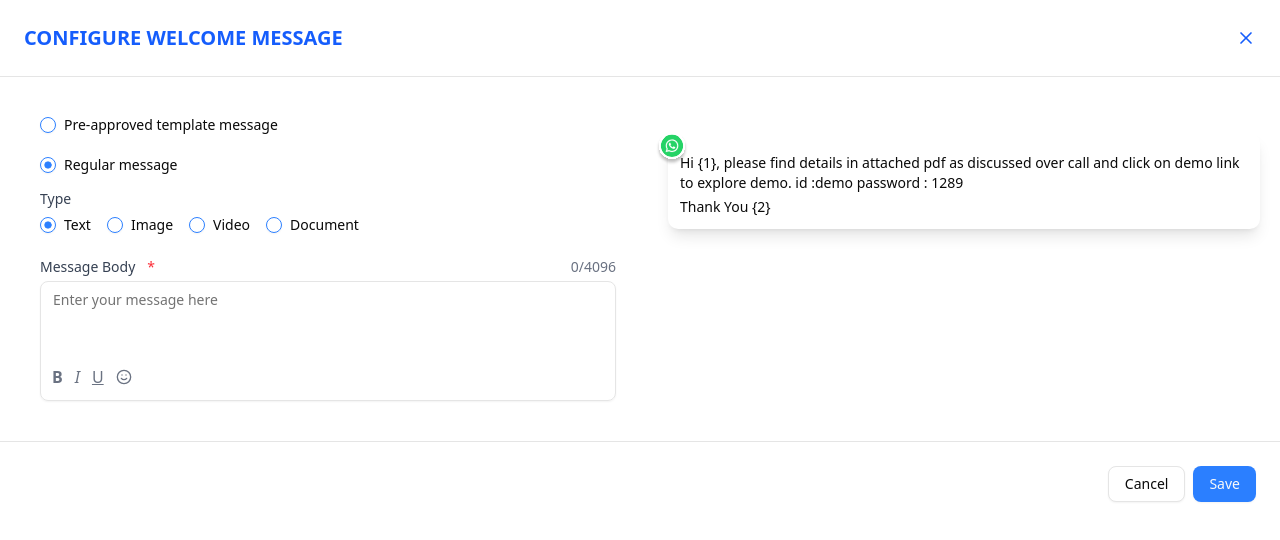
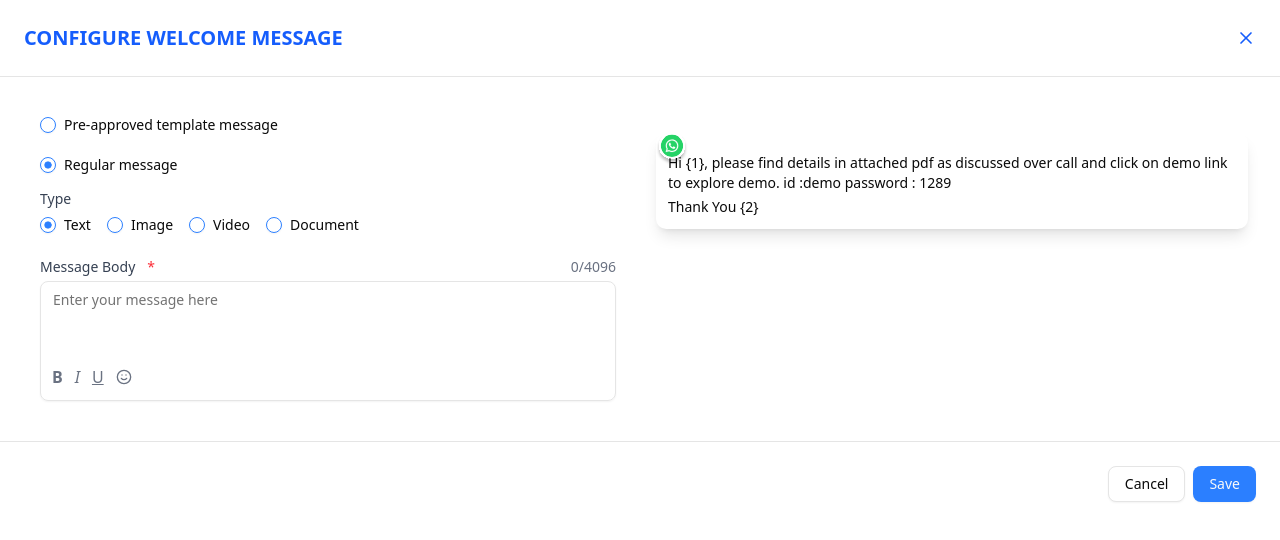
Before and after one commit to ChaitanyaBhake/logicTrix-assignment, a Next.js app: page /configure in a window 1280 px wide. Shown: the top 540 px of the page. Built offline with nearby package versions, Linux system fonts and the light colour scheme.

Commit message:
Removed Margin for image preview

```diff
--- a/app/(root)/configure/page.jsx
+++ b/app/(root)/configure/page.jsx
@@ -380,7 +380,7 @@ const WelcomeForm = () => {
             />
           </div>
 
-          <div className="relative ml-3 bg-white p-3 rounded-lg shadow-lg w-full">
+          <div className="relative bg-white p-3 rounded-lg shadow-lg w-full">
             {contentType === 'document' ? (
               <div className="flex flex-col items-center justify-center p-6 bg-blue-50 rounded-lg">
                 <div className="h-16 w-16 text-gray-400 mb-2">
```
